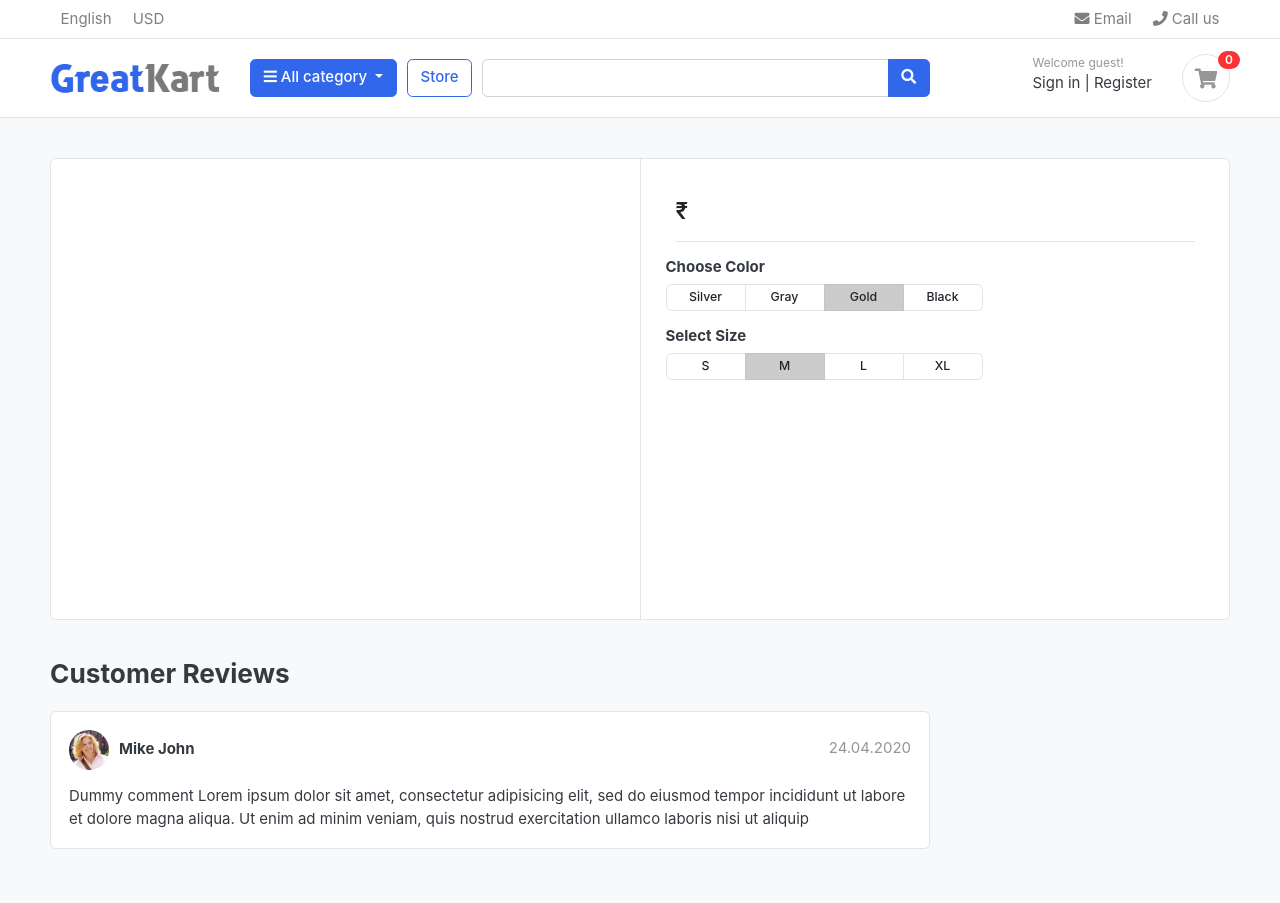
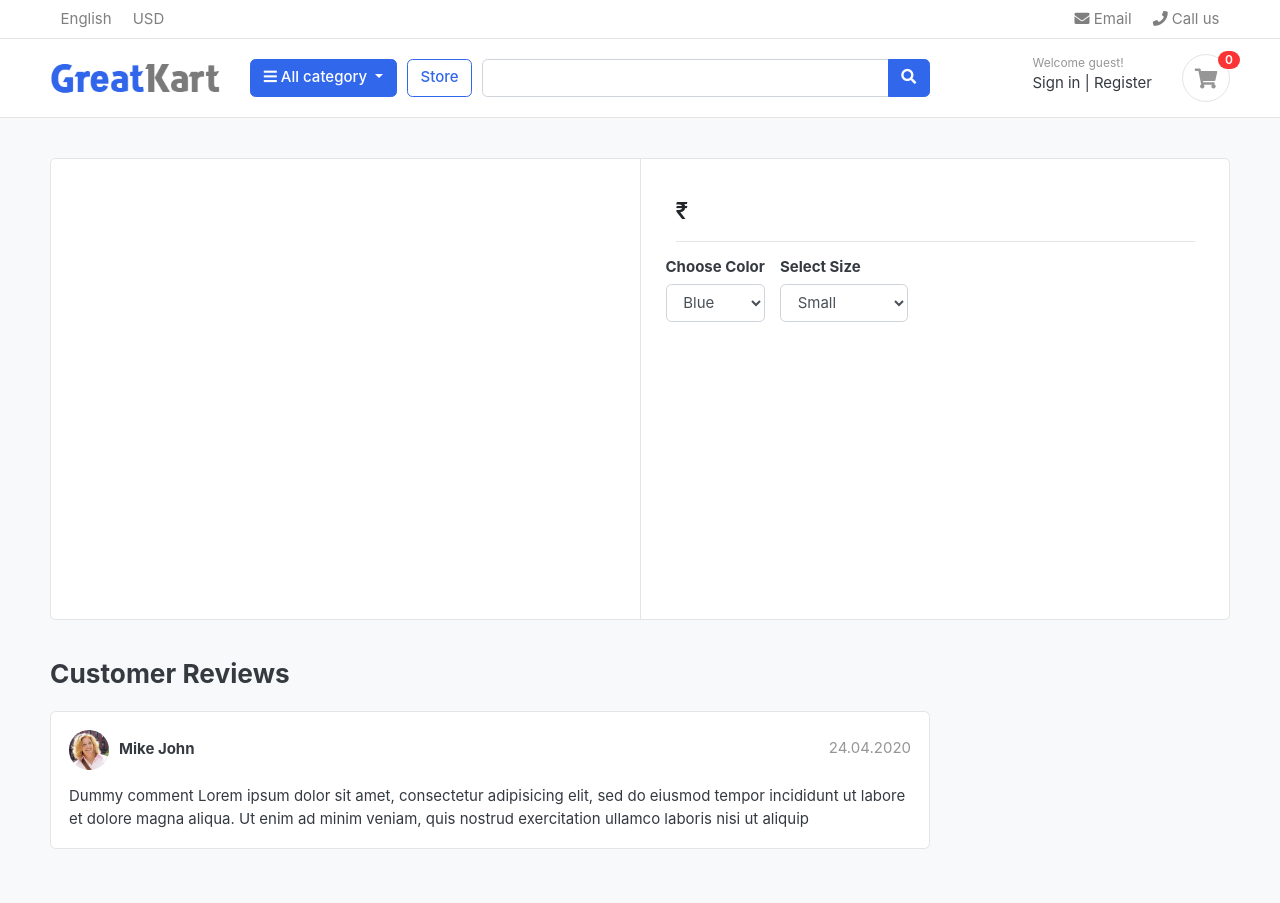
Before and after one commit to SatvirSingh98/GreatKart-eCommerce, a Django app: template src/apps/store/templates/store/product-detail.html in a window 1280 px wide. Shown: the top 903 px of the page. Run offline with Django 3.2, Linux system fonts and the light colour scheme; the template is opened without the code that fills it, so the values that code supplies are empty; some libraries are stand-ins or nearby versions; some web fonts are replaced.

Commit message:
Product Variation Preparation

```diff
--- a/src/apps/cart/views.py
+++ b/src/apps/cart/views.py
@@ -29,6 +29,10 @@ def _cart_id(request):
 
 
 def add_to_cart(request, product_id):
+    color = request.GET.get('color')
+    size = request.GET.get('size')
+    print(color, size)
+
     product = Product.objects.get(id=product_id)  # to get the product
     try:
         cart = Cart.objects.get(cart_id=_cart_id(request))  # get cart using cart_id present in session
--- a/src/apps/store/templates/store/product-detail.html
+++ b/src/apps/store/templates/store/product-detail.html
@@ -34,42 +34,26 @@
                         <p>{{ product.description }}</p>
 
                         <hr>
+
+                        <form action="{% url 'cart:add_to_cart' product.id %}">
                             <div class="row">
                                 <div class="item-option-select">
                                     <h6>Choose Color</h6>
-                                <div class="btn-group btn-group-sm btn-group-toggle" data-toggle="buttons">
-                                    <label class="btn btn-light">
-                                        <input type="radio" name="radio_color"> Silver
-                                    </label>
-                                    <label class="btn btn-light">
-                                        <input type="radio" name="radio_color"> Gray
-                                    </label>
-                                    <label class="btn btn-light active">
-                                        <input type="radio" name="radio_color checked"> Gold
-                                    </label>
-                                    <label class="btn btn-light">
-                                        <input type="radio" name="radio_color"> Black
-                                    </label>
+                                    <select class="form-control form-control" name="color">
+                                        <option value='blue'>Blue</option>
+                                        <option value='green'>Green</option>
+                                        <option value='navy'>Navy</option>
+                                    </select>
                                 </div>
-                            </div>
-                        </div> <!-- row.// -->
-                        <div class="row">
+
                                 <div class="item-option-select">
                                     <h6>Select Size</h6>
-                                <div class="btn-group btn-group-sm btn-group-toggle" data-toggle="buttons">
-                                    <label class="btn btn-light">
-                                        <input type="radio" name="radio_color"> S
-                                    </label>
-                                    <label class="btn btn-light active">
-                                        <input type="radio" name="radio_color" checked> M
-                                    </label>
-                                    <label class="btn btn-light">
-                                        <input type="radio" name="radio_color"> L
-                                    </label>
-                                    <label class="btn btn-light">
-                                        <input type="radio" name="radio_color"> XL
-                                    </label>
-                                </div>
+                                    <select class="form-control form-control" name="size">
+                                        <option value='small'>Small</option>
+                                        <option value='medium'>Medium</option>
+                                        <option value='large'>Large</option>
+                                        <option value='extra large'>Extra Large</option>
+                                    </select>
                                 </div>
                             </div> <!-- row.// -->
 
@@ -85,14 +69,15 @@
                                         <i class="fas fa-eye"></i>
                                     </a>
                                 {% else %}
-                                <a href="{% url 'cart:add_to_cart' product.id %}" class="btn btn-primary">
+                                    <button type="submit" class="btn btn-primary">
                                         <span class="text">Add to cart</span>
                                         <i class="fas fa-shopping-cart"></i>
-                                </a>
+                                    </button>
                                 {% endif %}
                             {% endif %}
+                        </form>
+                    </article> <!-- product-info-aside .// -->
 
-                    </article> <!-- product-info-aside .// -->
                 </main> <!-- col.// -->
             </div> <!-- row.// -->
         </div> <!-- card.// -->
--- a/src/apps/store/views.py
+++ b/src/apps/store/views.py
@@ -27,7 +27,6 @@ def store_view(request, category_slug=None):
 def product_detail_view(request, category_slug=None, product_slug=None):
     product = get_object_or_404(Product, category__slug=category_slug, slug=product_slug)
     in_cart = CartItem.objects.filter(cart__cart_id=_cart_id(request), product=product).exists()
-    print(in_cart)
     return render(request, 'store/product-detail.html', {'product': product, 'in_cart': in_cart})
 
 
```
Lines whose indentation alone changed are shown as unchanged.
